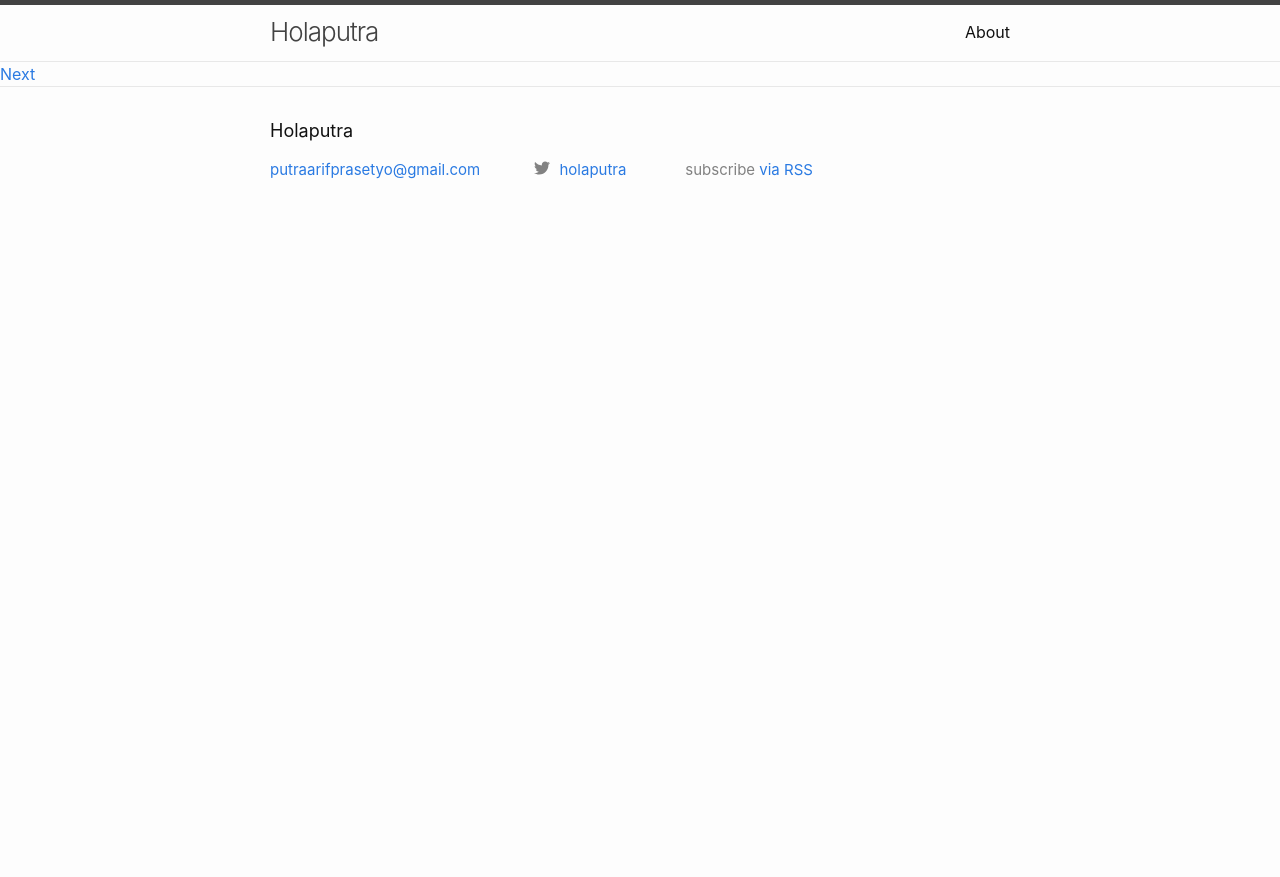
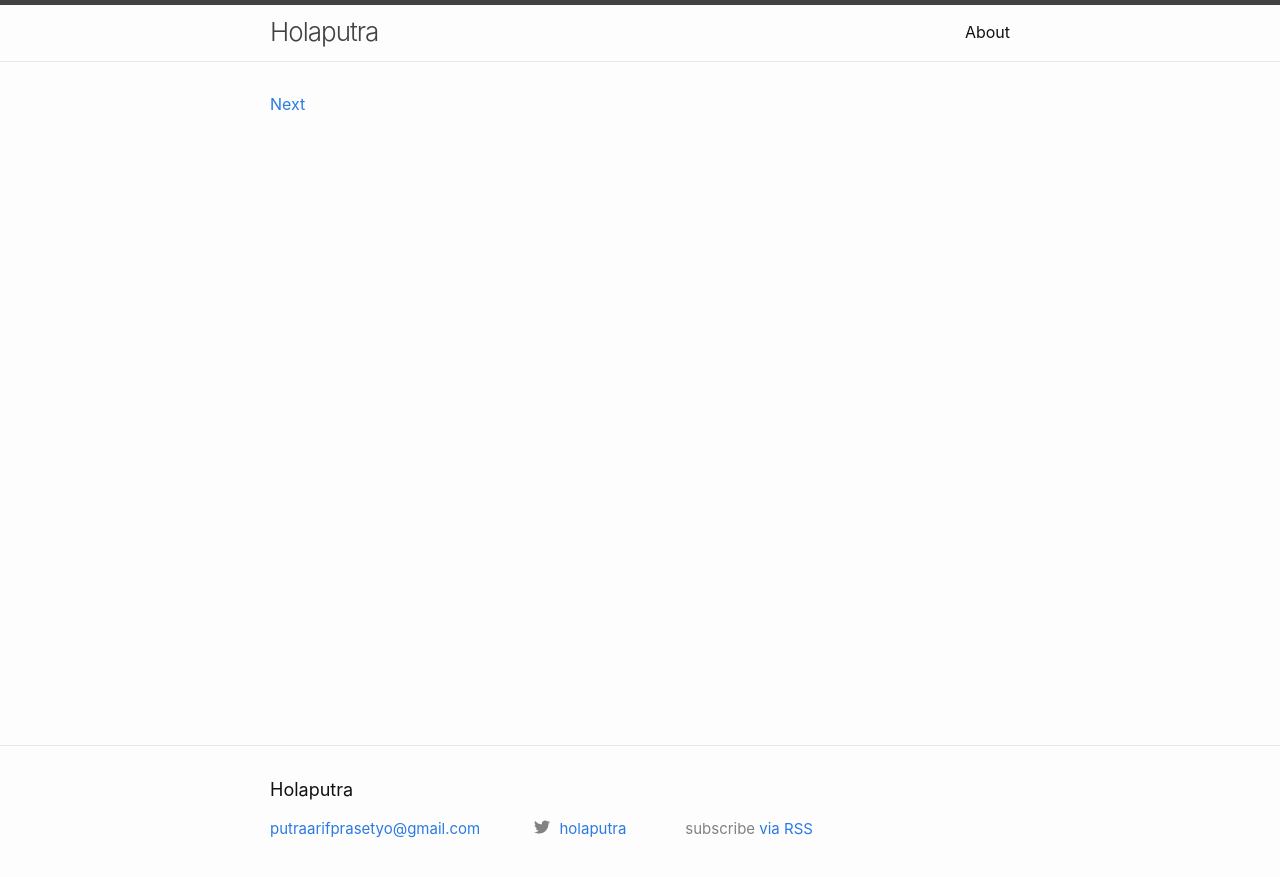
Before and after one commit to holaputra/holaputra.github.io, a Jekyll site: the page built from index.html, in a window 1280 px wide. Shown: the top 877 px of the page. Built offline with Jekyll 4.4.1, drawn with Linux system fonts in a browser that asks for light colours; the list of posts is cut into pages by our own code.

Commit message:
Update default.html

```diff
--- a/_layouts/default.html
+++ b/_layouts/default.html
@@ -1,20 +1,20 @@
 <!DOCTYPE html>
-<html lang='en'>
+<html lang="{{ page.lang | default: site.lang | default: "en" }}">
 
-{% include head.html %}
+  {%- include head.html -%}
 
-<body>
+  <body>
 
-  {% include analytics.html %}
+    {%- include header.html -%}
 
-  <div class='js-off-canvas-container c-off-canvas-container'>
-    {% include header.html %}
+    <main class="page-content" aria-label="Content">
+      <div class="wrapper">
+        {{ content }}
+      </div>
+    </main>
 
-    {{ content }}
+    {%- include footer.html -%}
 
-    {% include footer.html %}
-  </div>
-
-</body>
+  </body>
 
 </html>
```
